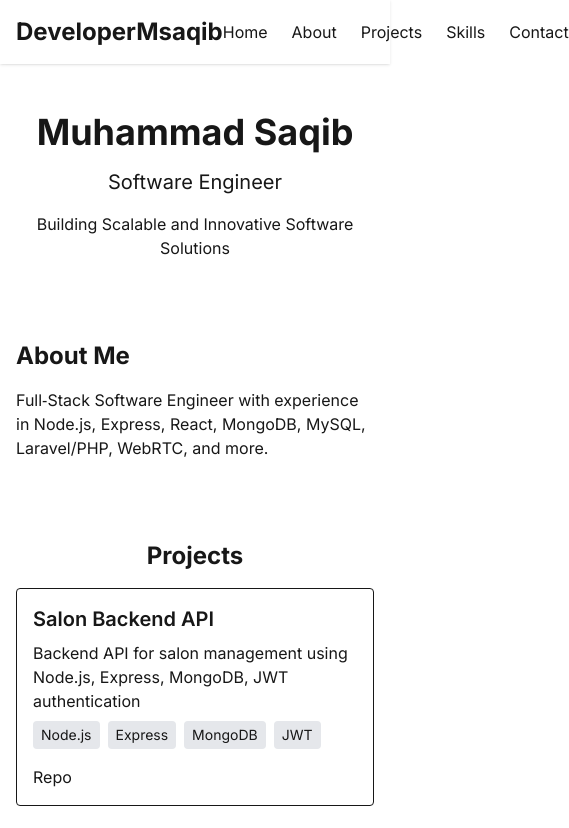
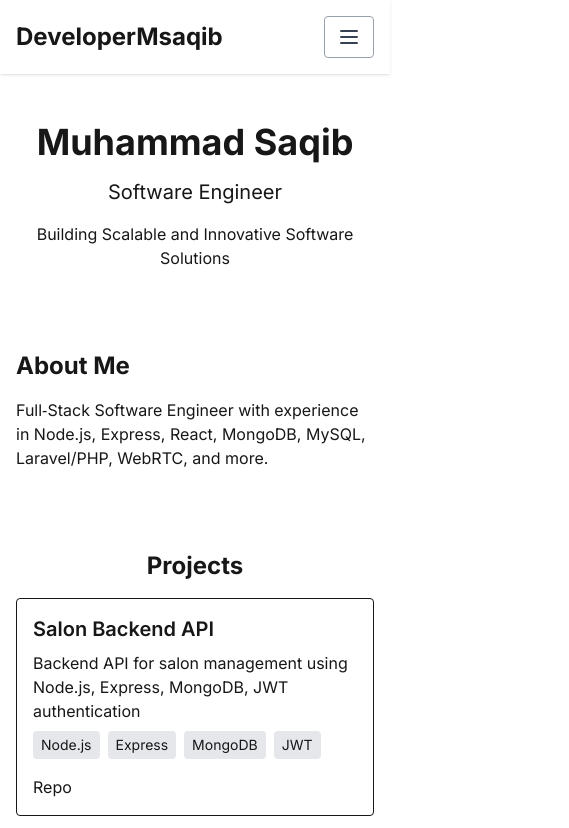
Before and after one commit to developermsaqib/developermsaqib, a Next.js app: page / in a window 390 px wide. Shown: the top 828 px of the page, 569 px wide, since content can reach past the window. Built offline with nearby package versions, Linux system fonts and the light colour scheme.

Commit message:
Responsive Navbar

```diff
--- a/components/Navbar.tsx
+++ b/components/Navbar.tsx
@@ -1,24 +1,69 @@
+"use client";
+
 import Link from "next/link";
+import { useState } from "react";
 
 export default function NavBar() {
+  const [menuOpen, setMenuOpen] = useState(false);
+  const sections = ["Home", "About", "Projects", "Skills", "Contact"];
+
   return (
     <nav className="bg-white dark:bg-gray-800 shadow sticky top-0 z-50">
       <div className="container mx-auto flex justify-between items-center p-4">
         <Link href="/" className="text-2xl font-bold text-primary">
           DeveloperMsaqib
         </Link>
-        <div className="space-x-6">
-          {["Home", "About", "Projects", "Skills", "Contact"].map((section) => (
+        {/* Desktop Menu */}
+        <div className="hidden md:flex space-x-6">
+          {sections.map((section) => (
             <Link
               key={section}
               href={`/#${section.toLowerCase()}`}
-              className="hover:text-secondary"
+              className="hover:text-secondary text-gray-700 dark:text-gray-200 font-medium transition-colors duration-200"
             >
               {section}
             </Link>
           ))}
         </div>
+        {/* Hamburger Icon */}
+        <button
+          className="md:hidden flex items-center px-3 py-2 border rounded text-gray-700 dark:text-gray-200 border-gray-400 hover:bg-gray-100 dark:hover:bg-gray-700"
+          onClick={() => setMenuOpen(!menuOpen)}
+          aria-label="Toggle menu"
+        >
+          <svg
+            className="h-6 w-6"
+            fill="none"
+            stroke="currentColor"
+            viewBox="0 0 24 24"
+            xmlns="http://www.w3.org/2000/svg"
+          >
+            <path
+              strokeLinecap="round"
+              strokeLinejoin="round"
+              strokeWidth={2}
+              d="M4 6h16M4 12h16M4 18h16"
+            />
+          </svg>
+        </button>
       </div>
+      {/* Mobile Menu */}
+      {menuOpen && (
+        <div className="md:hidden bg-white dark:bg-gray-800 shadow-lg">
+          <div className="flex flex-col items-center space-y-4 py-4">
+            {sections.map((section) => (
+              <Link
+                key={section}
+                href={`/#${section.toLowerCase()}`}
+                className="hover:text-secondary text-gray-700 dark:text-gray-200 font-medium transition-colors duration-200"
+                onClick={() => setMenuOpen(false)}
+              >
+                {section}
+              </Link>
+            ))}
+          </div>
+        </div>
+      )}
     </nav>
   );
 }
```
